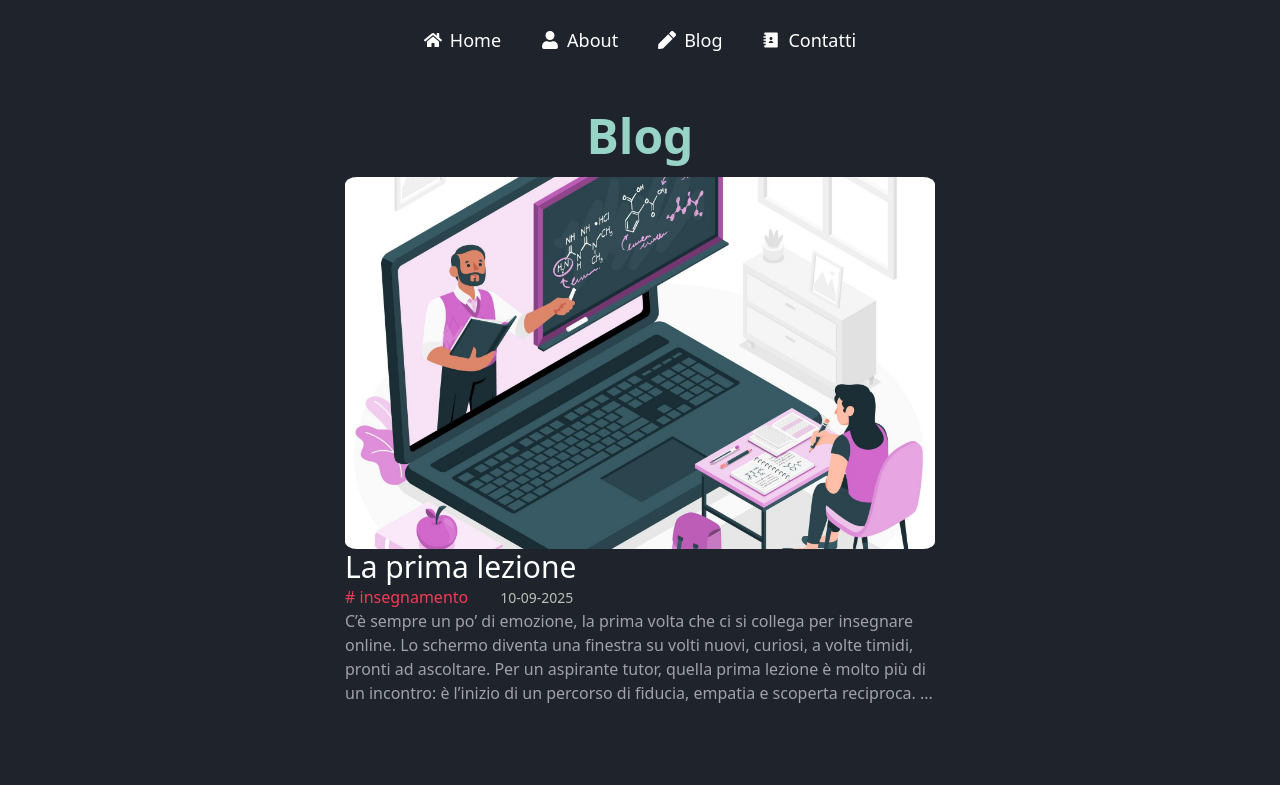
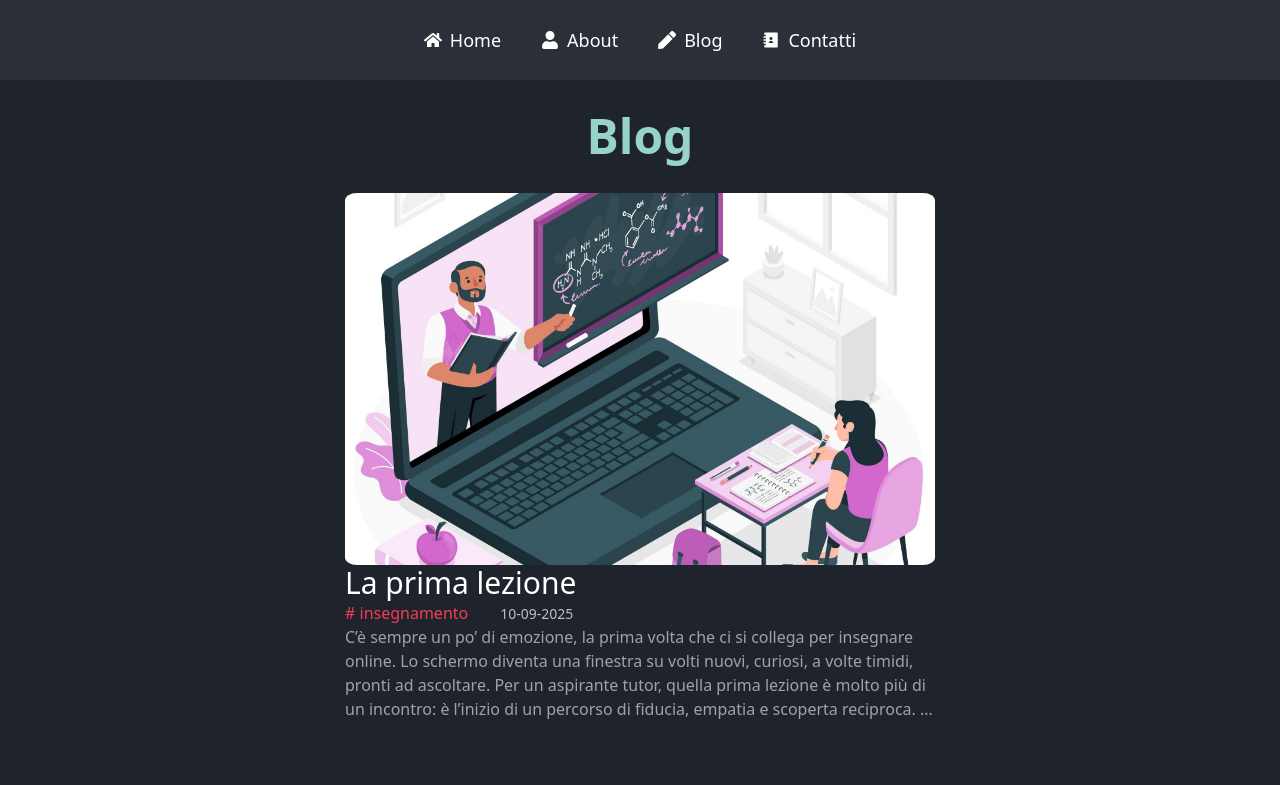
Before and after one commit to giuliadev95/typescript-blog, a React (Vite) app: page /blog in a window 1280 px wide. Shown: the top 785 px of the page. Built offline with nearby package versions, Linux system fonts and the light colour scheme.

Commit message:
feat: Implement Pagination, fix styles

```diff
--- a/src/components/NavBar.tsx
+++ b/src/components/NavBar.tsx
@@ -21,7 +21,8 @@ export default function NavBar() {
     // return the body
     return(
         <>
-            <div className="lg:hidden flex justify-start items-center gap-4 min-w-[100%] h-20 p-[1rem] fixed top-0 left-0">
+            {/** On Mobile */}
+            <div className="lg:hidden flex justify-start items-center gap-4 min-w-[100%] h-20 p-[1rem] fixed top-0 left-0 bg-[#383f49]">
                 {
                     !showNavbar ? (
                         <>
@@ -47,7 +48,7 @@ export default function NavBar() {
             <div>
                 {
                     showNavbar && (
-                        <div className="lg:hidden flex flex-col items-center gap-5 md:gap-7 px-4 py-5 min-h-[100vh] min-w-[100%] mt-0 fixed top-20 left-0 backdrop-blur">
+                        <div className="lg:hidden flex flex-col items-center gap-5 md:gap-7 px-4 py-5 min-h-[100vh] min-w-[100%] mt-0 fixed top-20 left-0 bg-[#2b3038]">
                             <ul className="flex justify-center items-center gap-4">
                                 <li>
                                     <a target="_blank" href="https://www.linkedin.com/in/giuliamoukouyou/" rel="noopener noreferrer">
@@ -64,7 +65,7 @@ export default function NavBar() {
                                     return(
                                         <li key={item.name}>
                                             <button
-                                                className="flex items-center justify-center gap-2 text-lg text-white font-thin hover:underline cursor-pointer"
+                                                className="flex items-center justify-center gap-2 text-lg text-white font-normal hover:underline cursor-pointer"
                                                 onClick={() => {item.onClick?.();
                                                 setShownavbar(false);
                                                 }}>
@@ -79,14 +80,15 @@ export default function NavBar() {
                     )
                 }
             </div>
-            <div className="hidden lg:px-16 xl:px-64 lg:flex justify-center items-center gap-4 min-w-[100%] h-20 p-[1rem] fixed top-0 left-0">
+            {/** On Desktop */}
+            <div className="hidden lg:px-16 xl:px-64 lg:flex justify-center items-center gap-4 min-w-[100%] h-20 p-[1rem] fixed top-0 left-0 bg-[#2b3038]">
                <ul className="flex gap-10">
                     {NavBarData.map((item)=> {
                         const Icon = item.icon;
                         return(
                             <li key={item.name}>
                                 <button
-                                    className="flex items-center justify-center gap-2 text-lg text-white font-thin hover:underline cursor-pointer"                                    onClick={() => {item.onClick?.();
+                                    className="flex items-center justify-center gap-2 text-lg text-white hover:underline cursor-pointer font-thin"                                    onClick={() => {item.onClick?.();
                                     setShownavbar(false);
                                     }}>
                                 <Icon/>
--- /dev/null
+++ b/src/components/Pagination.tsx
@@ -0,0 +1,48 @@
+import React from "react";
+
+interface PaginationProps {
+  postsPerPage: number;
+  totalPosts: number;
+  setCurrentPage: (page: number) => void;
+  currentPage: number;
+}
+
+export const Pagination: React.FC<PaginationProps> = ({
+  postsPerPage,
+  totalPosts,
+  setCurrentPage,
+  currentPage,
+}) => {
+    const pageNumbers = [];
+
+    for (let i = 1; i <= Math.ceil(totalPosts / postsPerPage); i++) {
+    pageNumbers.push(i);
+    }
+
+    const paginate = (pageNumber: number, e: React.MouseEvent<HTMLAnchorElement>) => {
+    e.preventDefault();
+    setCurrentPage(pageNumber);
+    };
+
+  return (
+    <div className="flex items-center justify-center">
+        <nav className="mt-4">
+        <ul className="flex gap-2">
+            {pageNumbers.map((number) => (
+                <li key={number}>
+                <a
+                href="!#"
+                onClick={(e) => paginate(number, e)}
+                className={`px-3 py-1 border rounded ${
+                    currentPage === number ? "bg-white text-black font-bold" : " text-white font-normal"
+                    }`}
+                    >
+                {number}
+                </a>
+            </li>
+            ))}
+        </ul>
+        </nav>
+    </div>
+  );
+};
--- a/src/index.css
+++ b/src/index.css
@@ -1,5 +1,5 @@
 @import "tailwindcss";
 
-* {
+body {
     background-color: #1f232c;
 }
--- a/src/pages/BlogPage.tsx
+++ b/src/pages/BlogPage.tsx
@@ -1,19 +1,40 @@
-import { PostCard } from "../components/PostCard";
+import React, { useState } from "react";
+import Layout from "../components/Layout";
 import BlogPostData from "../data/PlogPostData.ts";
 import type { BlogPost } from "../types/BlogPost.ts";
-import Layout from "../components/Layout";
+import { PostCard } from "../components/PostCard";
+import { Pagination } from "../components/Pagination";
 
 export const BlogPage: React.FC = () => {
+  const [currentPage, setCurrentPage] = useState(1);
+
+  // Number of posts per page
+  const postsPerPage = 6;
+
+  // Posts to show peer page are displayed automatically
+  const indexOfLastPost = currentPage * postsPerPage;
+  const indexOfFirstPost = indexOfLastPost - postsPerPage;
+  const currentPosts = BlogPostData.slice(indexOfFirstPost, indexOfLastPost);
+
   return (
     <Layout>
-      <div>
-        {/** Title component */}
-        <h1 className="text-[#97d4c7] text-5xl font-bold mb-2">
-            Blog
+      <div className="">
+        <h1 className="text-[#97d4c7] text-5xl font-bold mb-6">
+          Blog
         </h1>
-        {BlogPostData.map((post:BlogPost) => (
+
+        {/* Post card */}
+        {currentPosts.map((post: BlogPost) => (
           <PostCard key={post.id} post={post} />
         ))}
+
+        {/* Pagination component */}
+        <Pagination
+          postsPerPage={postsPerPage}
+          totalPosts={BlogPostData.length}
+          setCurrentPage={setCurrentPage}
+          currentPage={currentPage}
+        />
       </div>
     </Layout>
   );
```
